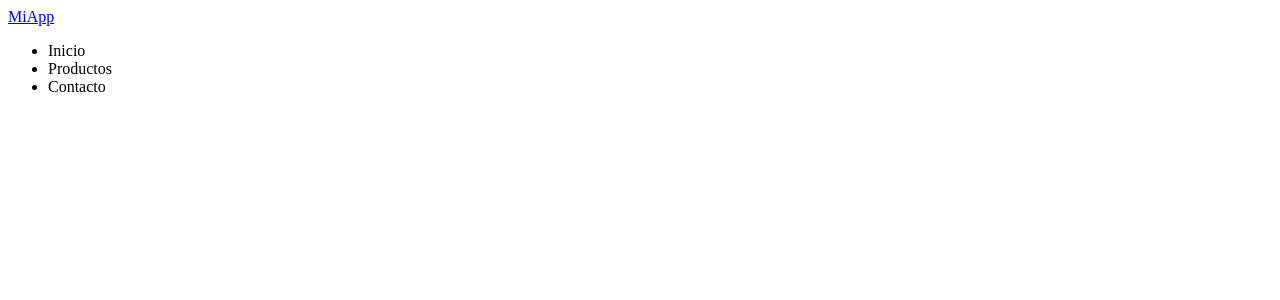
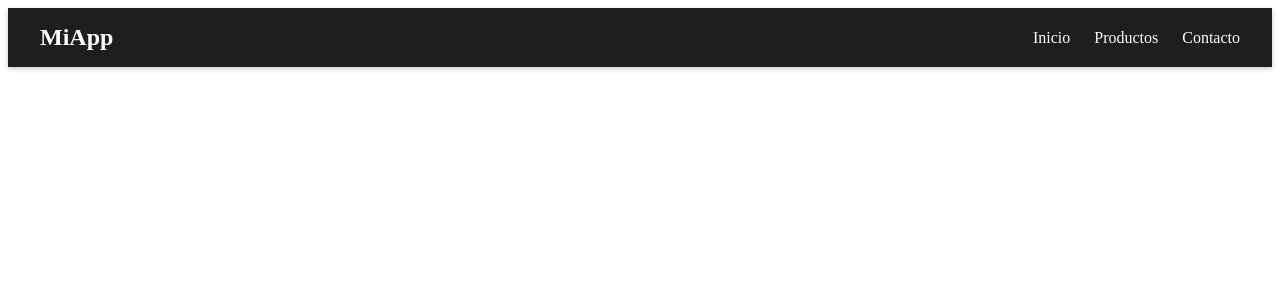
Before and after one commit to lucassanchezeduardo1/proyecto_angular, an Angular app: page / in a window 1280 px wide. Shown: the top 300 px of the page. Built offline with nearby package versions, Linux system fonts and the light colour scheme.

Commit message:
añadiendo el css de mi navbar

```diff
--- a/src/app/navbar/navbar.component.css
+++ b/src/app/navbar/navbar.component.css
@@ -0,0 +1,63 @@
+/* Contenedor principal */
+.navbar {
+  background-color: #1e1e1e;
+  padding: 1rem 2rem;
+  color: white;
+  box-shadow: 0 2px 5px rgba(0, 0, 0, 0.2);
+  position: relative;
+  z-index: 1000;
+}
+
+/* Contenido interno */
+.navbar-container {
+  display: flex;
+  justify-content: space-between;
+  align-items: center;
+}
+
+/* Marca / título */
+.navbar-brand {
+  font-size: 1.5rem;
+  font-weight: bold;
+  color: #ffffff;
+  text-decoration: none;
+}
+
+/* Menú de navegación */
+.navbar-menu {
+  list-style: none;
+  display: flex;
+  gap: 1.5rem;
+  margin: 0;
+  padding: 0;
+}
+
+/* Enlaces */
+.nav-link {
+  color: #ffffff;
+  text-decoration: none;
+  font-weight: 500;
+  position: relative;
+}
+
+/* Hover */
+.nav-link:hover {
+  color: #4dabf7;
+}
+
+/* Línea debajo al pasar el mouse */
+.nav-link::after {
+  content: '';
+  display: block;
+  height: 2px;
+  width: 0;
+  background-color: #4dabf7;
+  transition: width 0.3s;
+  position: absolute;
+  bottom: -4px;
+  left: 0;
+}
+
+.nav-link:hover::after {
+  width: 100%;
+}
```
